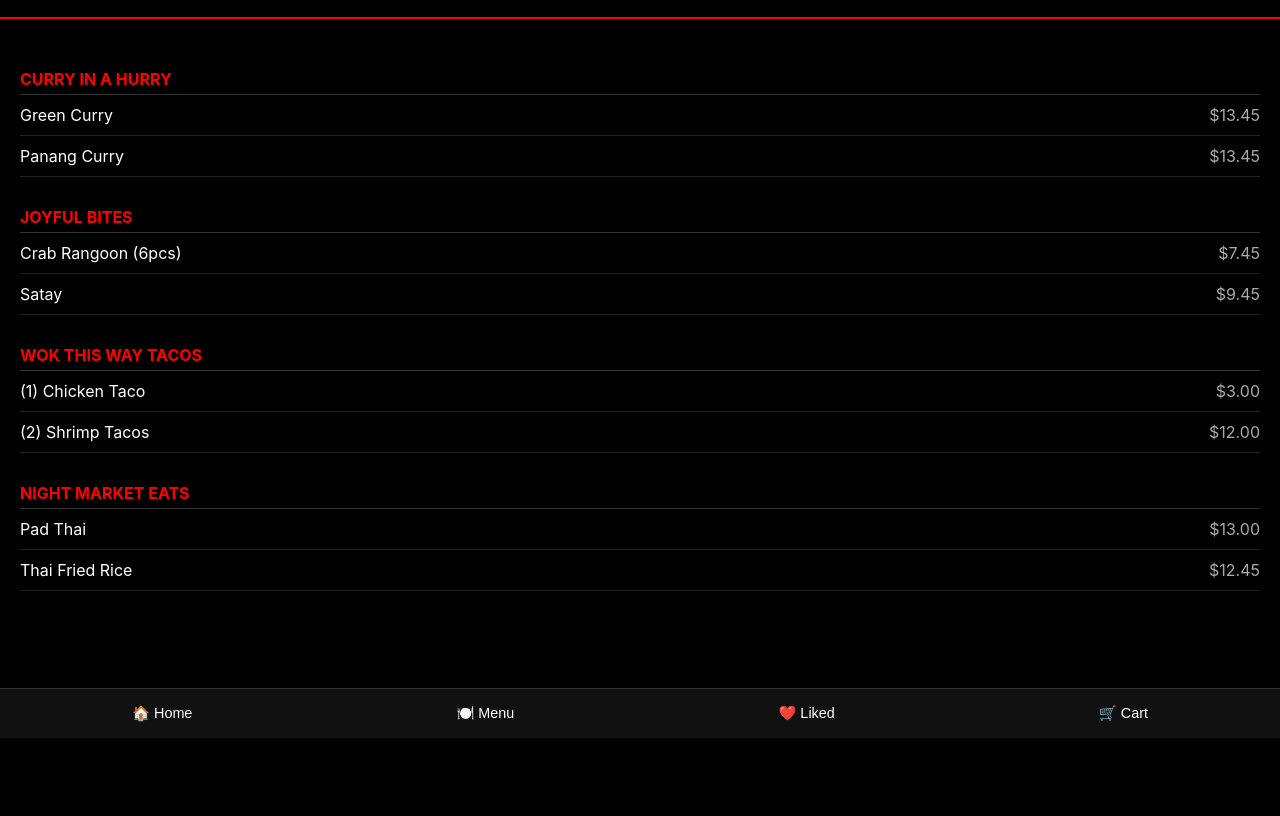
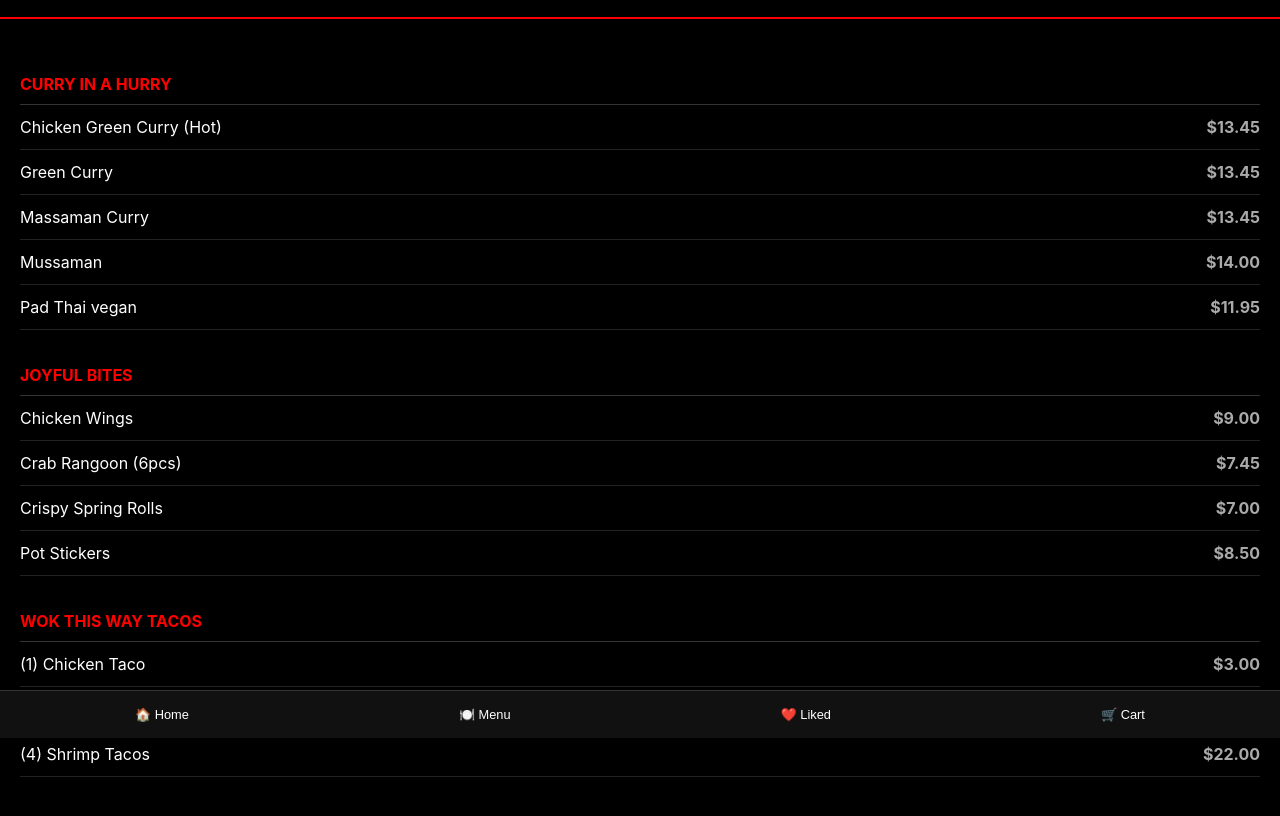
Before and after one commit to itsmechaz01/joy-by-thai-thai, a plain HTML site: page index.html in a window 1280 px wide. Both pictures are taken after a click on the button "🍽️ Menu". Shown: the part 62-878 px from the top of the page. Before the commit the page ends 800 px from the top, so only its background shows below. Drawn offline with Linux system fonts and the light colour scheme.

Commit message:
Update PWA with categorized menu data and navigation

```diff
--- a/index.html
+++ b/index.html
@@ -5,67 +5,45 @@
     <meta name="viewport" content="width=device-width, initial-scale=1.0">
     <title>Joy by Thai Thai</title>
     <style>
-        body { margin: 0; font-family: -apple-system, BlinkMacSystemFont, "Segoe UI", Roboto, sans-serif; background: #000; color: #fff; padding-bottom: 80px; }
+        :root { --primary: #ff0000; --bg: #000; --text: #fff; }
+        body { margin: 0; font-family: -apple-system, sans-serif; background: var(--bg); color: var(--text); padding-bottom: 80px; }
         .page { display: none; padding: 20px; }
         .active { display: block; }
-
-        header { text-align: center; padding: 20px; border-bottom: 2px solid #ff0000; }
-        h1 { color: #ff0000; margin: 0; }
-
-        /* Menu Styling */
-        .category-title { color: #ff0000; font-weight: bold; margin-top: 30px; border-bottom: 1px solid #333; padding-bottom: 5px; text-transform: uppercase; }
-        .item { display: flex; justify-content: space-between; padding: 10px 0; border-bottom: 1px solid #222; }
-        .price { color: #aaa; }
-
-        /* Bottom Nav */
-        nav { position: fixed; bottom: 0; width: 100%; background: #111; display: flex; justify-content: space-around; padding: 15px 0; border-top: 1px solid #333; }
-        .nav-btn { background: none; border: none; color: #fff; font-size: 0.9rem; cursor: pointer; }
+        header { text-align: center; padding: 20px; border-bottom: 2px solid var(--primary); }
+        h1 { color: var(--primary); margin: 0; }
+        .category-title { color: var(--primary); font-weight: bold; margin-top: 25px; border-bottom: 1px solid #333; padding: 10px 0; text-transform: uppercase; }
+        .item { display: flex; justify-content: space-between; padding: 12px 0; border-bottom: 1px solid #222; }
+        .price { color: #aaa; font-weight: bold; }
+        nav { position: fixed; bottom: 0; width: 100%; background: #111; display: flex; justify-content: space-around; padding: 15px 0; border-top: 1px solid #333; z-index: 1000; }
+        .nav-btn { background: none; border: none; color: #fff; font-size: 0.8rem; cursor: pointer; display: flex; flex-direction: column; align-items: center; }
+        .helcim-btn { background: var(--primary); color: white; border: none; padding: 15px; width: 100%; border-radius: 5px; font-weight: bold; cursor: pointer; font-size: 1rem; }
     </style>
 </head>
 <body>
 
     <header><h1>Joy by Thai Thai</h1></header>
 
-    <!-- Home Page -->
     <div id="home" class="page active">
-        <h2>Welcome to Joy</h2>
-        <p>Your local favorite, now easier than ever to order.</p>
+        <h2>Trending Now</h2>
+        <div style="height: 300px; background: #222; display: flex; align-items: center; justify-content: center; border-radius: 10px;">
+            TikTok Feed Placeholder
+        </div>
     </div>
 
-    <!-- Menu Page -->
     <div id="menu" class="page">
-        <!-- Categories Generated from Joy_Menu_Final_Clean.csv -->
-        <div class="category-title">Curry in a Hurry</div>
-        <div class="item"><span>Green Curry</span><span class="price">$13.45</span></div>
-        <div class="item"><span>Panang Curry</span><span class="price">$13.45</span></div>
-
-        <div class="category-title">Joyful Bites</div>
-        <div class="item"><span>Crab Rangoon (6pcs)</span><span class="price">$7.45</span></div>
-        <div class="item"><span>Satay</span><span class="price">$9.45</span></div>
-
-        <div class="category-title">WOK This Way Tacos</div>
-        <div class="item"><span>(1) Chicken Taco</span><span class="price">$3.00</span></div>
-        <div class="item"><span>(2) Shrimp Tacos</span><span class="price">$12.00</span></div>
-
-        <div class="category-title">Night Market Eats</div>
-        <div class="item"><span>Pad Thai</span><span class="price">$13.00</span></div>
-        <div class="item"><span>Thai Fried Rice</span><span class="price">$12.45</span></div>
+        <div id="menu-content"></div>
     </div>
 
-    <!-- Liked Page -->
-    <div id="liked" class="page">
-        <h2>Your Favorites</h2>
-        <p>Save items here for quick re-ordering.</p>
-    </div>
+    <div id="liked" class="page"><h2>Your Favorites</h2></div>
 
-    <!-- Cart Page -->
     <div id="cart" class="page">
         <h2>Your Cart</h2>
         <p>Total: $0.00</p>
-        <button style="background: #ff0000; color: #fff; border:none; padding: 15px; width: 100%;">Checkout</button>
+        <a href="https://your-helcim-payment-link.com" style="text-decoration: none;">
+            <button class="helcim-btn">Pay with Helcim</button>
+        </a>
     </div>
 
-    <!-- Bottom Navigation -->
     <nav>
         <button class="nav-btn" onclick="showPage('home')">🏠 Home</button>
         <button class="nav-btn" onclick="showPage('menu')">🍽️ Menu</button>
@@ -78,6 +56,20 @@
             document.querySelectorAll('.page').forEach(p => p.classList.remove('active'));
             document.getElementById(pageId).classList.add('active');
         }
+
+        const menuData = {
+            "Curry in a Hurry": [{name: "Chicken Green Curry (Hot)", price: 13.45}, {name: "Green Curry", price: 13.45}, {name: "Massaman Curry", price: 13.45}, {name: "Mussaman", price: 14.0}, {name: "Pad Thai vegan", price: 11.95}],
+            "Joyful Bites": [{name: "Chicken Wings", price: 9.0}, {name: "Crab Rangoon (6pcs)", price: 7.45}, {name: "Crispy Spring Rolls", price: 7.0}, {name: "Pot Stickers", price: 8.5}],
+            "WOK This Way Tacos": [{name: "(1) Chicken Taco", price: 3.0}, {name: "(2) Shrimp Tacos", price: 12.0}, {name: "(4) Shrimp Tacos", price: 22.0}]
+        };
+
+        const container = document.getElementById('menu-content');
+        for (const [category, items] of Object.entries(menuData)) {
+            container.innerHTML += `<div class="category-title">${category}</div>`;
+            items.forEach(item => {
+                container.innerHTML += `<div class="item"><span>${item.name}</span><span class="price">$${item.price.toFixed(2)}</span></div>`;
+            });
+        }
     </script>
 </body>
 </html>
```
